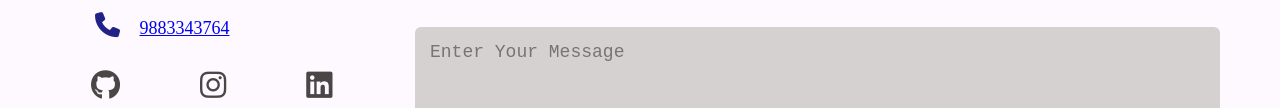
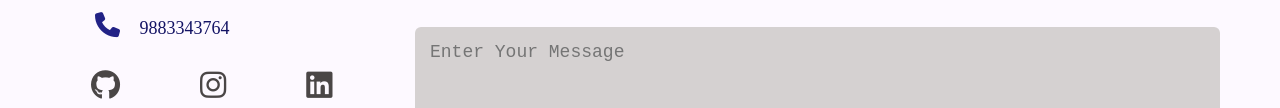
Before and after one commit to arijitmondal10/Portfolio, a plain HTML site: page index.html in a window 1280 px wide. Shown: the part 3645-3753 px from the top of the page. Drawn offline with nearby package versions, Linux system fonts and the light colour scheme; a web font is replaced by a local one.

Commit message:
Update style.css

```diff
--- a/style.css
+++ b/style.css
@@ -606,6 +606,12 @@ nav a:hover span {
   color: #a40437;
 }
 
+.phone-no{
+  font-size: 18px;
+  text-decoration: none;
+  color: rgb(19, 19, 100);
+}
+
 .contact-right {
   flex-basis: 62%;
 
```
